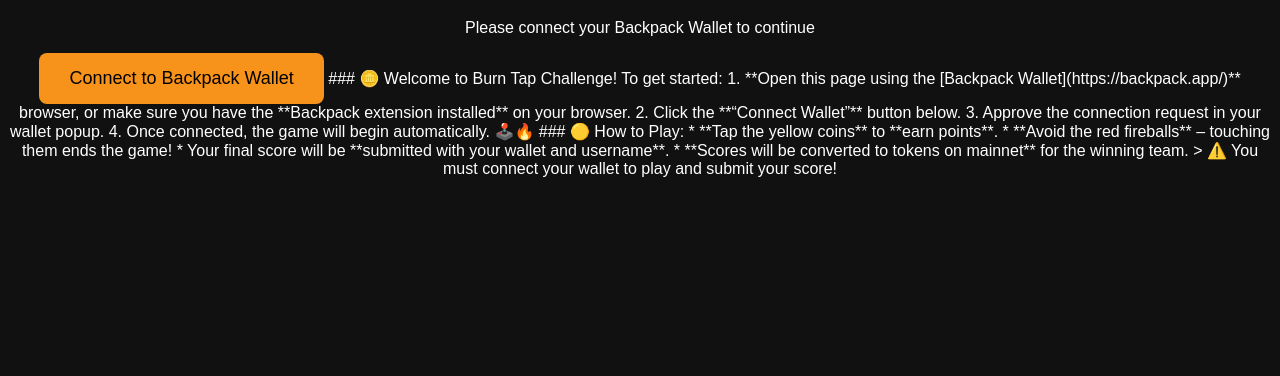
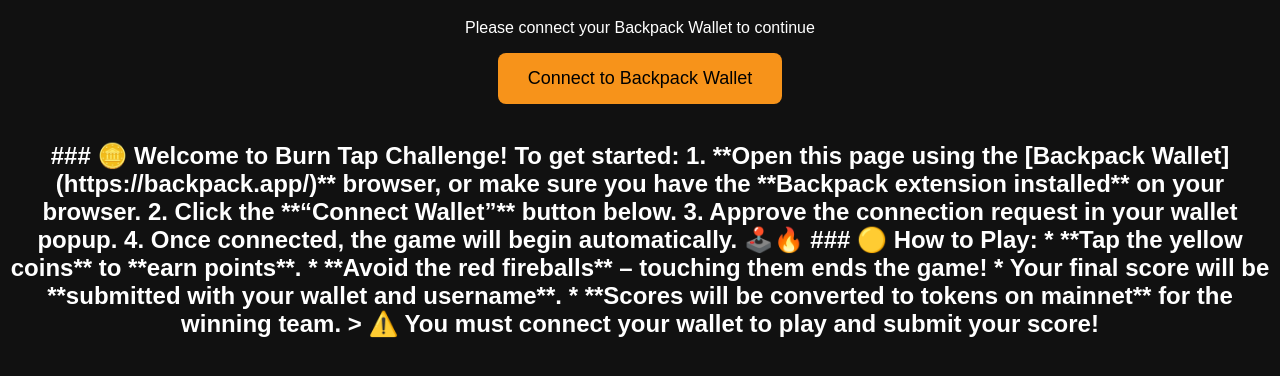
Before and after one commit to taiwokassim/burn_game, a plain HTML site: page index.html in a window 1280 px wide. Shown: the part 170-546 px from the top of the page. Drawn offline with Linux system fonts and the light colour scheme.

Commit message:
Update index.html

```diff
--- a/index.html
+++ b/index.html
@@ -26,9 +26,9 @@
 
   <h1>🔥 Burn Tap Challenge 🔥</h1>
   <p>Please connect your Backpack Wallet to continue</p>
-  <button id="connectBtn">Connect to Backpack Wallet</button>
+  <button id="connectBtn">Connect to Backpack Wallet</button><br> <br>
 
-
+<h2  >
 ### 🪙 Welcome to Burn Tap Challenge!
 
 To get started:
@@ -46,7 +46,7 @@ To get started:
 * **Scores will be converted to tokens on mainnet** for the winning team.
 
 > ⚠️ You must connect your wallet to play and submit your score!
-
+</h2>
 
   <script>
       let walletAddress = null;
```
